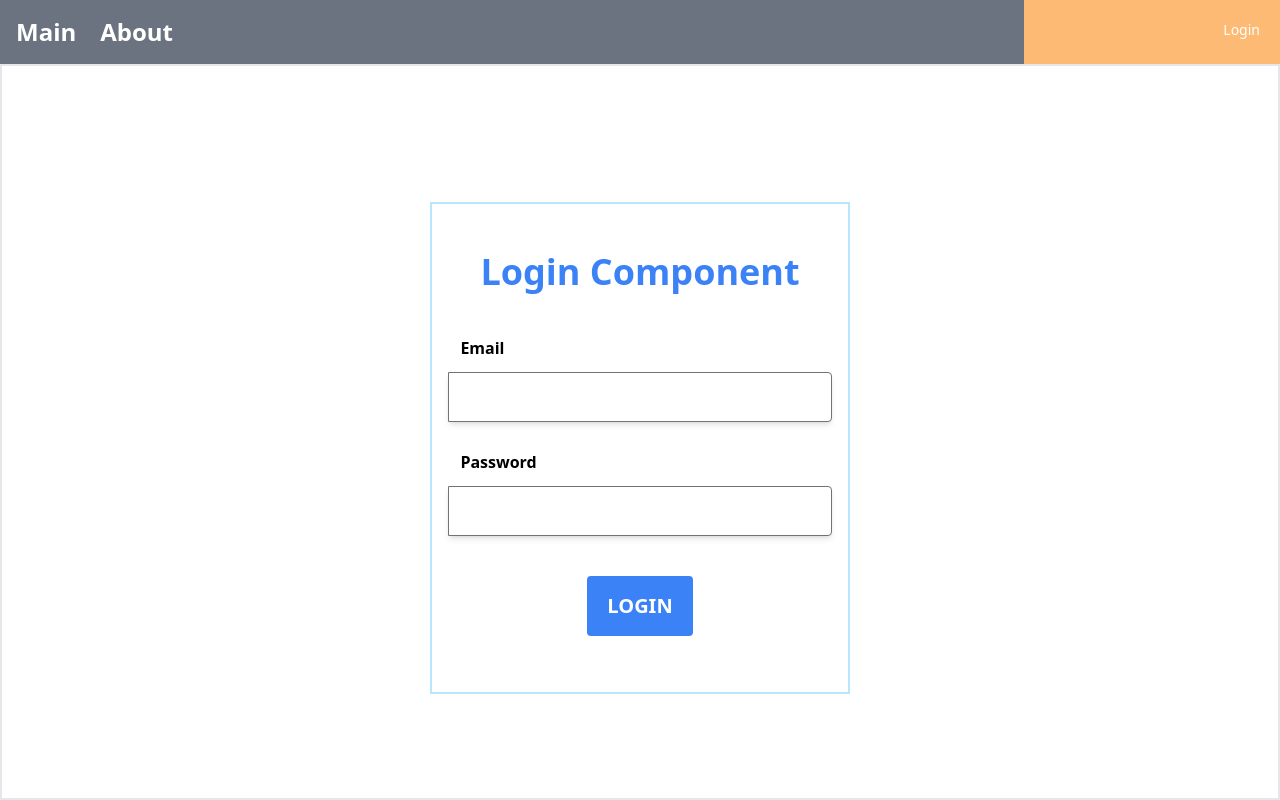
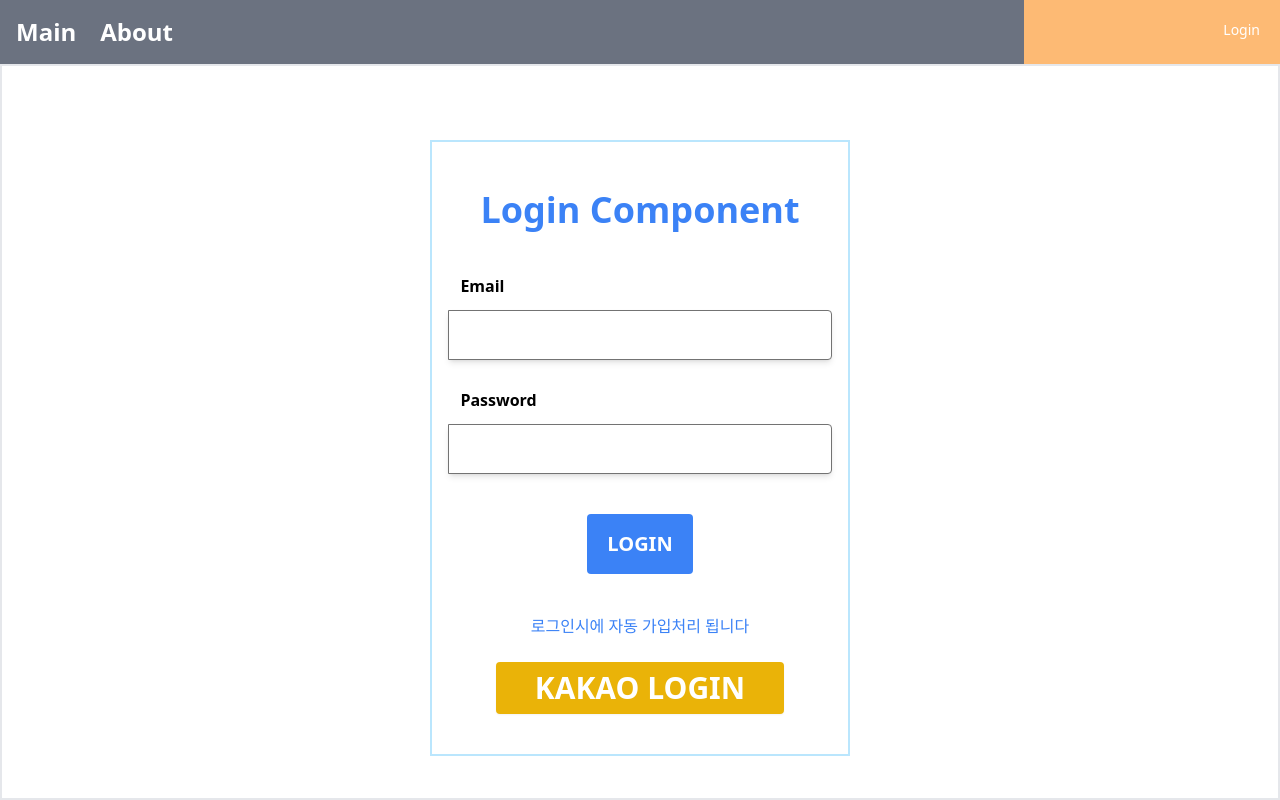
Before and after one commit to LGJ420/study1_front, a React (Create React App) app: page /member/login in a window 1280 px wide. Built offline with nearby package versions, Linux system fonts and the light colour scheme; the HTML template or start-up script is replaced by a standard one.

Commit message:
9.3.1 인가 코드의 처리

```diff
--- /dev/null
+++ b/src/api/kakaoApi.js
@@ -0,0 +1,10 @@
+const rest_api_key = `4cffd7e4ef67250770d6c022eb3745e4`; // REST API 키
+const redirect_uri = `http://localhost:3000/member/kakao`;
+const auth_code_path = `http://kauth.kakao.com/oauth/authorize`;
+
+export const getKakaoLoginLink = () => {
+
+    const kakaoURL = `${auth_code_path}?client_id=${rest_api_key}&redirect_uri=${redirect_uri}&response_type=code`;
+
+    return kakaoURL;
+}
--- /dev/null
+++ b/src/components/member/KakaoLoginComponent.js
@@ -0,0 +1,22 @@
+import { Link } from "react-router-dom";
+import { getKakaoLoginLink } from "../../api/kakaoApi";
+
+const KakaoLoginComponent = () => {
+
+    const link = getKakaoLoginLink();
+
+    return (
+        <div className="flex flex-col">
+            <div className="text-center text-blue-500">
+                로그인시에 자동 가입처리 됩니다
+            </div>
+            <div className="flex justify-center w-full">
+                <div className="text-3xl text-center m-6 text-white font-extrabold w-3/4 bg-yellow-500 shadow-sm rounded p-2">
+                    <Link to={link}>KAKAO LOGIN</Link>
+                </div>
+            </div>
+        </div>
+    )
+}
+
+export default KakaoLoginComponent;
--- a/src/components/member/LoginComponent.js
+++ b/src/components/member/LoginComponent.js
@@ -3,6 +3,7 @@
 import { login, loginPostAsync } from "../../slices/loginSlice";
 import { useNavigate } from "react-router-dom";
 import useCustomLogin from "../../hooks/useCustomLogin";
+import KakaoLoginComponent from "./KakaoLoginComponent";
 
 const initState = {
     email: '',
@@ -80,6 +81,7 @@
                     </div>
                 </div>
             </div>
+            <KakaoLoginComponent />
         </div>
     )
 }
--- /dev/null
+++ b/src/pages/member/KakaoRedirectPage.js
@@ -0,0 +1,17 @@
+import { useSearchParams } from "react-router-dom";
+
+const KakaoRedirectPage = () => {
+
+    const [searchParams] = useSearchParams();
+
+    const authCode = searchParams.get("code");
+
+    return (
+        <div>
+            <div>Kakao Login Redirect</div>
+            <div>{authCode}</div>
+        </div>
+    )
+}
+
+export default KakaoRedirectPage;
--- a/src/router/memberRouter.js
+++ b/src/router/memberRouter.js
@@ -3,6 +3,7 @@
 const Loading = <div>Loading....</div>;
 const LoginPage = lazy(()=>import("../pages/member/LoginPage"));
 const LogoutPage = lazy(()=>import("../pages/member/LogoutPage"));
+const KakaoRedirect = lazy(()=>import("../pages/member/KakaoRedirectPage"));
 
 const memberRouter = () => {
 
@@ -14,6 +15,10 @@
         {
             path: "logout",
             element: <Suspense fallback={Loading}><LogoutPage /></Suspense>
+        },
+        {
+            path: "kakao",
+            element: <Suspense fallback={Loading}><KakaoRedirect /></Suspense>
         }
     ]
 }
```
